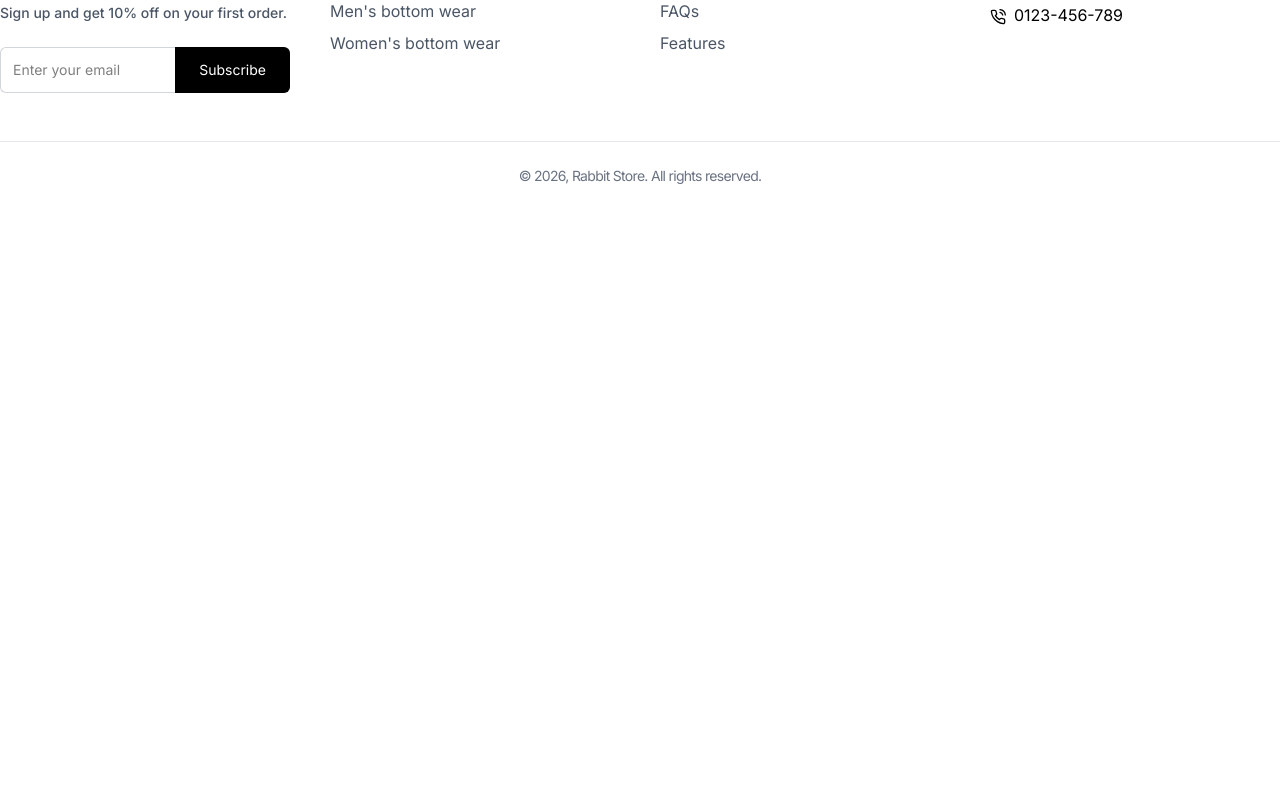
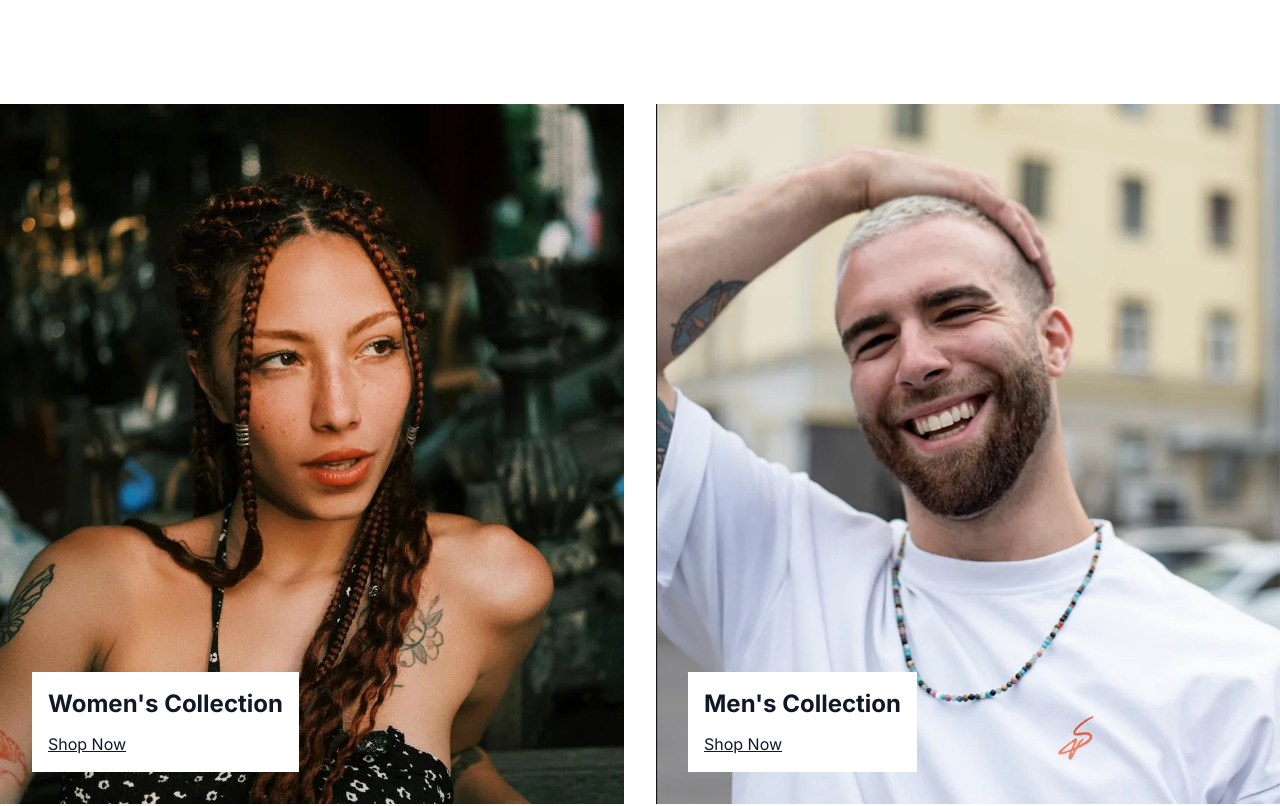
Before and after one commit to akhssm/E-Commerce, a React (Vite) app in the folder frontend/: page / in a window 1280 px wide. Shown: the part 867-1673 px from the top of the page. Before the commit the page ends 1101 px from the top, so only its background shows below. Built offline with nearby package versions, Linux system fonts and the light colour scheme.

Commit message:
Completed Gender section

```diff
--- a/frontend/src/components/Layout/Hero.jsx
+++ b/frontend/src/components/Layout/Hero.jsx
@@ -4,11 +4,11 @@ import { Link } from 'react-router-dom';
 
 const Hero = () => {
   return (
-    <section className="relative">
+    <section className="relative mb-12">
         <img
           src={heroImg}
           alt="Rabbit"
-          className="w-full h-[400px] md:h-[600px] lg:[750px] object-cover"
+          className="w-full h-[400px] md:h-[600px] lg:h-[750px] object-cover"
         />
         <div className="absolute inset-0 bg-opacity-5 flex items-center justify-center">
             <div className="text-center text-white p-6">
--- /dev/null
+++ b/frontend/src/components/Products/GenderCollectionSection.jsx
@@ -0,0 +1,53 @@
+import React from 'react'
+import mensCollectionImage from "../../assets/mens-collection.webp";
+import womensCollectionImage from "../../assets/womens-collection.webp";
+import { Link } from 'react-router-dom';
+
+const GenderCollectionSection = () => {
+  return (
+    <section className="py-16 px-4 lg:px-0">
+        <div className="container mx-auto flex flex-col md:flex-row gap-8">
+            {/* Women's collection */}
+            <div className="relative flex-1">
+                <img
+                  src={womensCollectionImage}
+                  alt="Women's Collection"
+                  className="w-full h-[700px] object-cover"
+                />
+                <div className="absolute bottom-8 left-8 bg-white bg-opacity-90 p-4">
+                    <h2 className="text-2xl font-bold text-gray-900 mb-3">
+                        Women's Collection
+                    </h2>
+                    <Link
+                      to="/collections/all?gender=Women"
+                      className="text-gray-900 underline"
+                    >
+                        Shop Now
+                    </Link>
+                </div>
+            </div>
+            {/* Men's Collection */}
+            <div className="relative flex-1">
+                <img
+                  src={mensCollectionImage}
+                  alt="Men's Collection"
+                  className="w-full h-[700px] object-cover"
+                />
+                <div className="absolute bottom-8 left-8 bg-white bg-opacity-90 p-4">
+                    <h2 className="text-2xl font-bold text-gray-900 mb-3">
+                        Men's Collection
+                    </h2>
+                    <Link
+                      to="/collections/all?gender=Men"
+                      className="text-gray-900 underline"
+                    >
+                        Shop Now
+                    </Link>
+                </div>
+            </div>
+        </div>
+    </section>
+  );
+};
+
+export default GenderCollectionSection
--- a/frontend/src/pages/Home.jsx
+++ b/frontend/src/pages/Home.jsx
@@ -1,10 +1,12 @@
 import React from 'react'
 import Hero from '../components/Layout/Hero';
+import GenderCollectionSection from '../components/Products/GenderCollectionSection';
 
 const Home = () => {
   return (
     <div>
       <Hero />
+      <GenderCollectionSection />
     </div>
   );
 };
```
